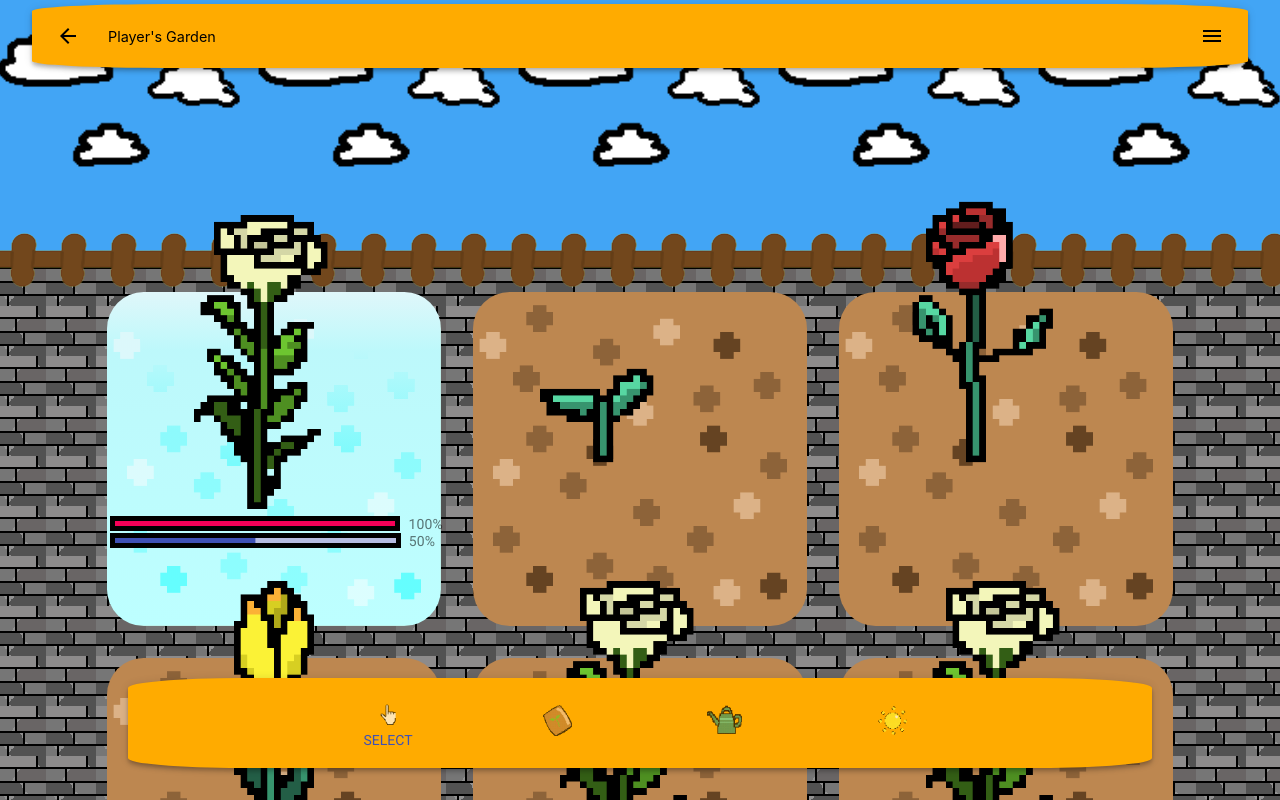
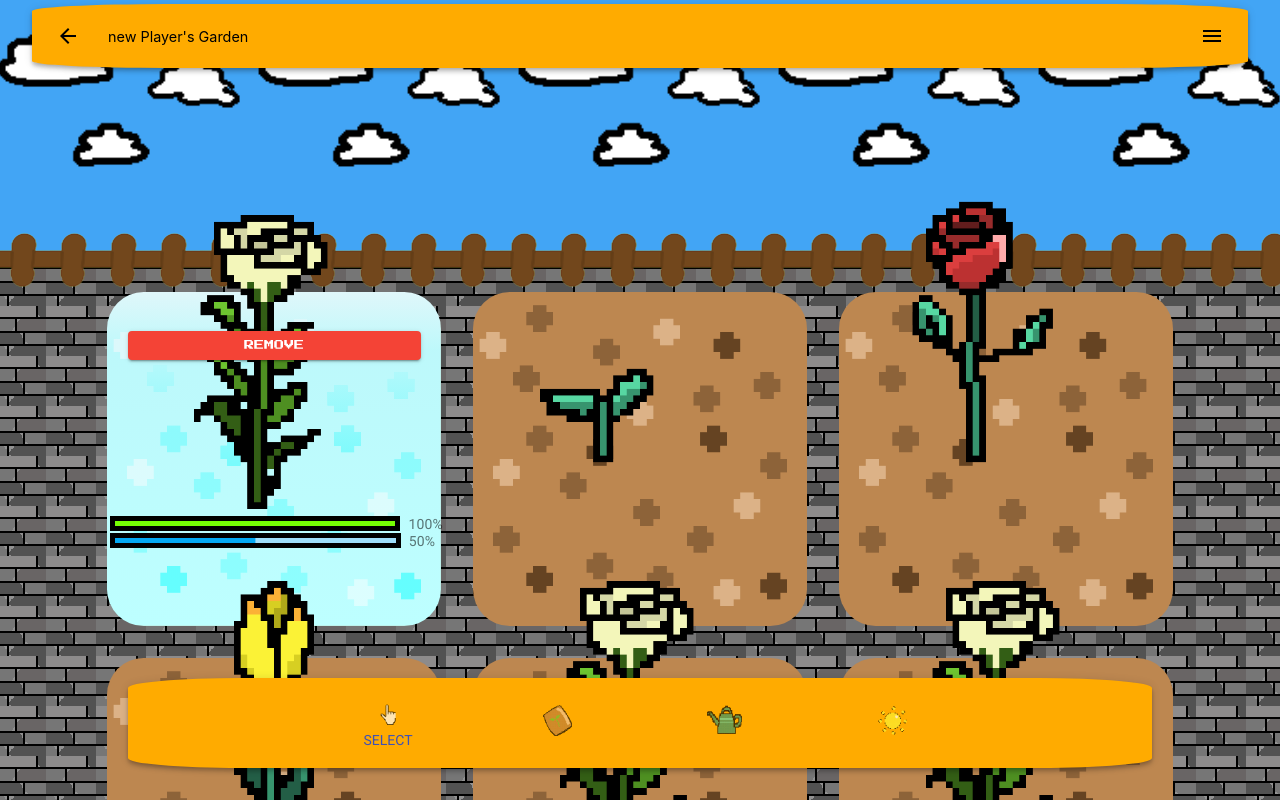
Before and after one commit to Pengliang-Deng/smartTransport, a React (Create React App) app: page /garden in a window 1280 px wide. Both pictures are taken after a click on the element 274 px from the left and 458 px from the top of the page. Shown: the top 800 px of the page. Built offline with nearby package versions, Linux system fonts and the light colour scheme; what react-geocode would draw is missing.

Commit message:
1. styles of status bar 2. grid option buttons

```diff
--- /dev/null
+++ b/src/components/garden_ui/PixelButton.js
@@ -0,0 +1,34 @@
+import React from 'react';
+import { createMuiTheme, makeStyles, ThemeProvider } from '@material-ui/core/styles';
+import Button from '@material-ui/core/Button';
+import {red, green} from "@material-ui/core/colors";
+
+
+const useStyles = makeStyles((theme) => ({
+    root: {
+
+    },
+}));
+
+const theme = createMuiTheme({
+    palette: {
+        primary: red,
+        secondary: green,
+    },
+    typography: {
+        fontFamily: '"Press Start 2P"',
+        fontSize: 10,
+        color: '"white"'
+    }
+});
+
+export default function PixelButton(props) {
+    const classes = useStyles();
+
+    return (
+            <ThemeProvider theme={theme}>
+                <Button variant="contained" className={classes.root} {...props}>
+                </Button>
+            </ThemeProvider>
+    );
+}
--- a/src/components/garden_ui/gardenField.js
+++ b/src/components/garden_ui/gardenField.js
@@ -2,6 +2,7 @@ import React from 'react';
 import {makeStyles} from "@material-ui/core/styles";
 import Box from "@material-ui/core/Box";
 import Grid from '@material-ui/core/Grid';
+import PixelButton from "./PixelButton";
 
 import ProgressBarSet from "./progressBarSet";
 
@@ -131,7 +132,9 @@ export default function GardenField(props){
                                 isSelected={(value === selectedGrid)}
                                 onClick={(target) => props.onClick([value, target])} key={value}
                                 background={gridBackground} outline={gridOutline}
-                                gridInfo={grids[value]}/>
+                                gridInfo={grids[value]}
+                                gridOptions={(mode) => props.gridOptions(mode, value)}
+                            />
                         ))}
                     </Grid>
                 </Grid>
@@ -180,7 +183,7 @@ function GardenFieldGrid(props) {
         // reset transition image
         setTimeout( () => {setStatus(gridInfo.status)}, 2000);
         // reset(hide) status bar
-        setTimeout(() => {setStatusBar(false)}, 1000);
+        setTimeout(() => {setStatusBar(false)}, 2000);
     }, [props.gridInfo.growthValue, props.gridInfo.waterValue, props.gridInfo.clickCount]);
 
     let flowerImageSrc = '';
@@ -202,16 +205,31 @@ function GardenFieldGrid(props) {
         );
     }
 
+    const operationButton = (hasFlower) => {
+        if (hasFlower) return (
+            <PixelButton color='primary'
+                style={{position:'absolute', top: '15%', left: '10%', width: '80%', margin: '0'}}
+            onClick={() => props.gridOptions('remove')}>
+                Remove
+            </PixelButton>
+        );
+        else return (
+            <PixelButton
+                color='secondary'
+                style={{position:'absolute', top: '15%', left: '10%', width: '80%', margin: '0'}}
+            onClick={() => props.gridOptions('plant')}>
+                Plant
+            </PixelButton>
+        );
+    }
+
     return (
         <Grid onClick={(event) => props.onClick(event.currentTarget)} item xs={4} style={{position: 'relative'}}>
             <Box className={classes.filedGrid} style={{position: 'relative'}}>
                 <img style={{maxWidth: '100%', position: 'absolute' , bottom: '35%'}} src={flowerImageSrc}/>
             </Box>
-            {/*<ProgressBarSet className={classes.progressBarSet}*/}
-            {/*                style={{position:'absolute', bottom: '5%', left: '5%'}}*/}
-            {/*                growthValues={[0, props.gridInfo.growthValue]} waterValues={[0, props.gridInfo.waterValue]}>*/}
-            {/*</ProgressBarSet>*/}
             {(statusBar||props.isSelected)?progressBar():null}
+            {props.isSelected?operationButton(gridInfo.flower !== "none"):null}
         </Grid>
     );
 }
--- a/src/components/garden_ui/progressBarSet.js
+++ b/src/components/garden_ui/progressBarSet.js
@@ -1,10 +1,11 @@
 import React from 'react';
 import PropTypes from 'prop-types';
-import { makeStyles } from '@material-ui/core/styles';
+import {createMuiTheme, makeStyles, ThemeProvider} from '@material-ui/core/styles';
 import LinearProgress from '@material-ui/core/LinearProgress';
 import Typography from '@material-ui/core/Typography';
 import Box from '@material-ui/core/Box';
 import Fade from '@material-ui/core/Fade';
+import {lightBlue, lightGreen} from "@material-ui/core/colors";
 
 const useStyles = makeStyles({
     root: {
@@ -47,9 +48,15 @@ LinearProgressWithLabel.propTypes = {
 
 
 export function LinearWithValueLabel(props) {
+    const theme = createMuiTheme({
+        palette: {
+            primary: lightBlue,
+            secondary: lightGreen,
+        },
+    });
+
     const classes = useStyles();
     const [progress, setProgress] = React.useState(props.pre);
-
 
     React.useEffect(() => {
         setProgress(props.curr);
@@ -57,7 +64,9 @@ export function LinearWithValueLabel(props) {
 
     return (
         <div className={classes.root}>
-            <LinearProgressWithLabel barLabel={props.barLabel} color={props.color} value={progress} />
+            <ThemeProvider theme={theme}>
+                <LinearProgressWithLabel barLabel={props.barLabel} color={props.color} value={progress} />
+            </ThemeProvider>
         </div>
     );
 }
--- a/src/components/garden_ui/topBar.js
+++ b/src/components/garden_ui/topBar.js
@@ -33,7 +33,7 @@ const userStyles = makeStyles((theme) => ({
     },
 }));
 
-export default function TopBar() {
+export default function TopBar(props) {
     const classes = userStyles();
     return(
         <PixelAppBar position="fixed" className={classes.topBar}>
@@ -43,7 +43,7 @@ export default function TopBar() {
                     <ArrowBackIcon />
                 </IconButton>
             </Link>
-            <Box className={classes.title}>Player's Garden</Box>
+            <Box className={classes.title}>{props.title}</Box>
             <IconButton edge="end" className={classes.menuButton} color="inherit" aria-label="menu">
                 <MenuIcon />
             </IconButton>
--- a/src/gardenUI.js
+++ b/src/gardenUI.js
@@ -80,6 +80,7 @@ export default class Garden extends React.Component {
     render() {
         return(
             <Box style={{left: 0, background: '#42A5F5'}} container className="app" xs={12}>
+                {/*Theme background*/}
                 <Box style={
                     {width: '100%',
                         height: '260px',
@@ -88,9 +89,18 @@ export default class Garden extends React.Component {
                         backgroundSize: 'contain',
                 }} container>
                 </Box>
-                <TopBar/>
-                <GardenField onClick={(i) => this.handleFieldClick(i)} fieldInfo={this.state.fieldInfo} selected = {this.state.selected}/>
-                <GardenToolsBar resourcesNumber={this.state.itemsInfo.resources} currentTool={this.state.currentTool} onClick={(i) => this.handleToolBarClick(i)}/>
+                {/*Title bar on the top*/}
+                <TopBar title={this.state.playerInfo.playerName + "'s Garden"}/>
+                {/*Garden Field*/}
+                <GardenField onClick={(i) => this.handleFieldClick(i)}
+                             fieldInfo={this.state.fieldInfo}
+                             selected = {this.state.selected}
+                gridOptions={(mode, gridIndex) => this.gridOptions(mode, gridIndex)}/>
+                {/*Tools Bar*/}
+                <GardenToolsBar
+                    resourcesNumber={this.state.itemsInfo.resources}
+                    currentTool={this.state.currentTool}
+                onClick={(i) => this.handleToolBarClick(i)}/>
             </Box>
         );
     }
@@ -113,7 +123,7 @@ export default class Garden extends React.Component {
         const SUN_INCREMENT = 10;
 
         let stateTemp = JSON.parse(JSON.stringify(this.state));
-        let currentGrid = stateTemp.fieldInfo.grids[i]
+        let currentGrid = stateTemp.fieldInfo.grids[i];
 
         // record current water and growth values before intended changes happen
         for (let i=0; i < stateTemp.fieldInfo.grids.length; i++) {
@@ -136,10 +146,11 @@ export default class Garden extends React.Component {
                 stateTemp.itemsInfo.resources.fertilizer = Math.max(0, this.state.itemsInfo.resources.fertilizer - 1)
             }
         }
+
         /* Click detection*/
-        if (currentGrid.clickCount) {
+        if (currentGrid.clickCount && stateTemp.currentTool !== 0) {
             currentGrid.clickCount++;
-        } else {
+        } else if (stateTemp.currentTool !== 0){
             currentGrid.clickCount = 1;
         }
 
@@ -147,4 +158,36 @@ export default class Garden extends React.Component {
         this.setState(stateTemp);
     }
 
+    /* Operations on a single grid*/
+    gridOptions(mode, gridIndex) {
+        // read current state
+        let stateTemp = JSON.parse(JSON.stringify(this.state));
+
+        // do operations
+        if (mode === 'remove') {
+            stateTemp = this.removeFlower(gridIndex, stateTemp);
+        } else if (mode === 'plant') {
+            stateTemp = this.plantFlower(gridIndex, stateTemp);
+        }
+
+        // save modified state
+        this.setState(stateTemp);
+    }
+    removeFlower(i, state) {
+        alert('Removing grid' + i);
+
+        state.playerInfo.playerName = 'test';
+        state.fieldInfo.grids[i] = {
+            flower: 'none',
+            status: 'normal',
+            growthValue: 0,
+            waterValue: 0
+        };
+        return state;
+    }
+    plantFlower(i, state) {
+        alert('Planting grid' + i);
+        /*TODO*/
+        return state;
+    }
 }
```
Also changed, not shown: src/components/garden_ui/outline.png (added).
